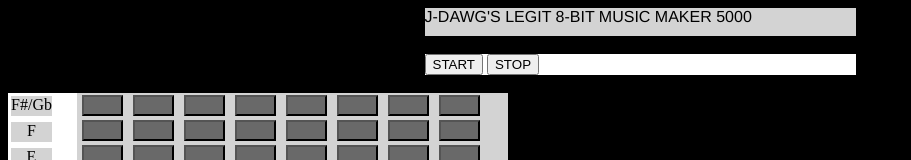
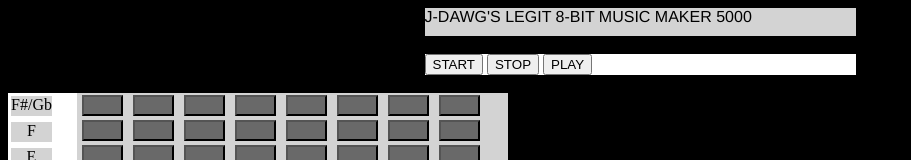
Before and after one commit to jlarsen9/8-Bit-Music-Maker, a plain HTML site: page index.html in a window 1280 px wide. Shown: the top 160 px of the page, without its empty margins (0-911 px from the left). Drawn offline with Linux system fonts and the light colour scheme.

Commit message:
Made-play-button

```diff
--- a/index.html
+++ b/index.html
@@ -8,6 +8,7 @@
     <div id="buttons">
         <button id="start-button">START</button>
         <button id="stop-button">STOP</button>
+        <button id="play-button">PLAY</button>
     </div>
     </br>
     <div id="notes-and-grid-wrapper">
```
